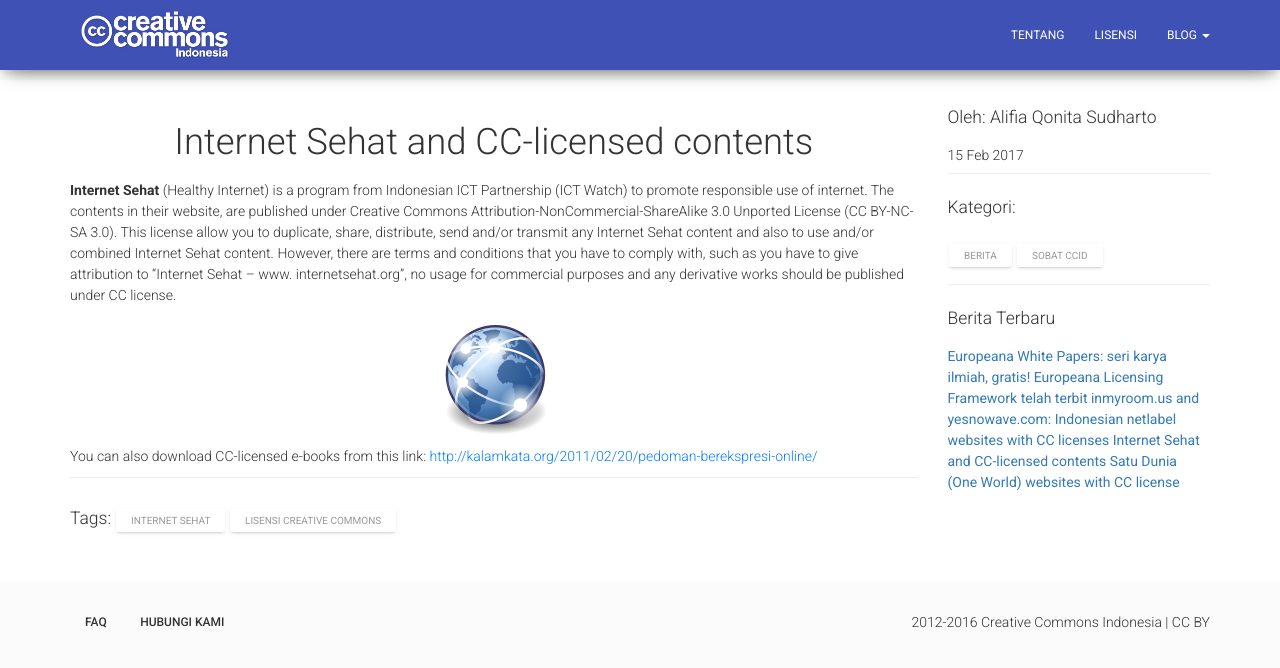
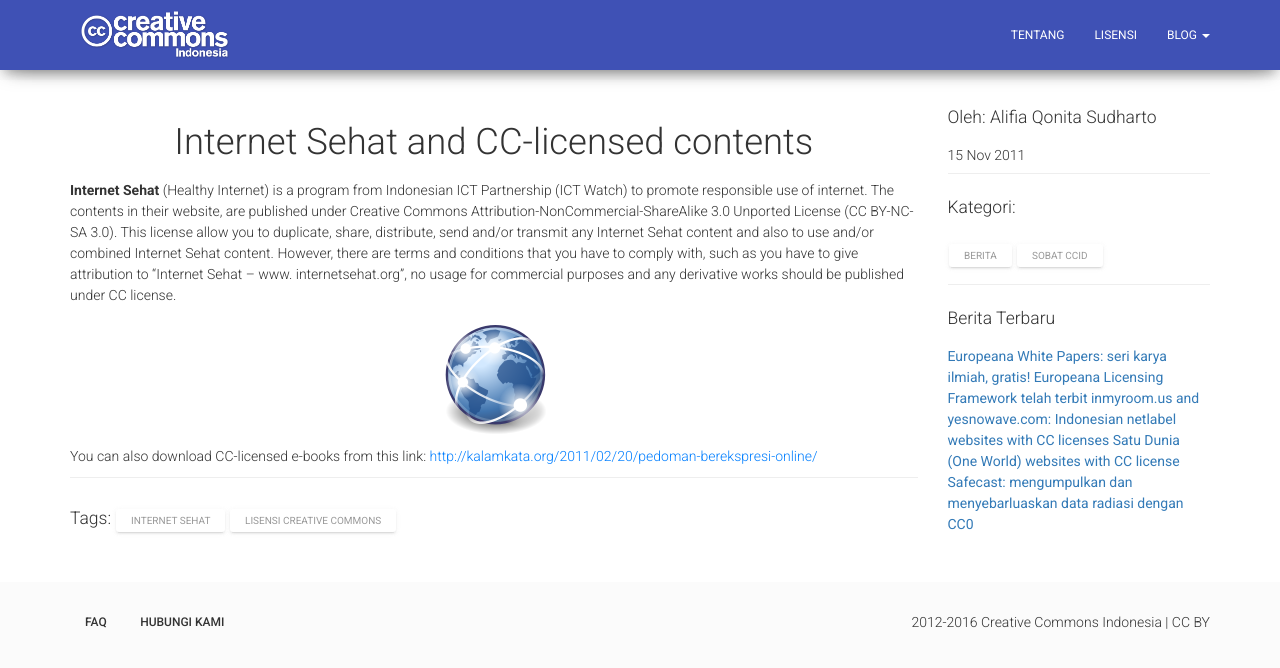
Before and after one commit to RioSatria/CCID, a Jekyll site: the page built from _posts/2011-11-15-internet-sehat-and-cc-licensed-contents.markdown, in a window 1280 px wide. Shown: the top 668 px of the page. Built offline with Jekyll 4.4.1, drawn with Linux system fonts in a browser that asks for light colours; nearby versions of some CDN libraries; our own code applies the rules of GitHub Pages for plain Markdown files.

Commit message:
Updated Internet Sehat And Cc Licensed Contents and 1 other file

```diff
--- a/_posts/2017-02-15-internet-sehat-and-cc-licensed-contents.markdown
+++ b/_posts/2011-11-15-internet-sehat-and-cc-licensed-contents.markdown
@@ -1,6 +1,6 @@
 ---
 title: Internet Sehat and CC-licensed contents
-date: 2017-02-15 14:33:00 +07:00
+date: 2011-11-15 14:33:00 +07:00
 categories:
 - Berita
 - Sobat CCID
```
